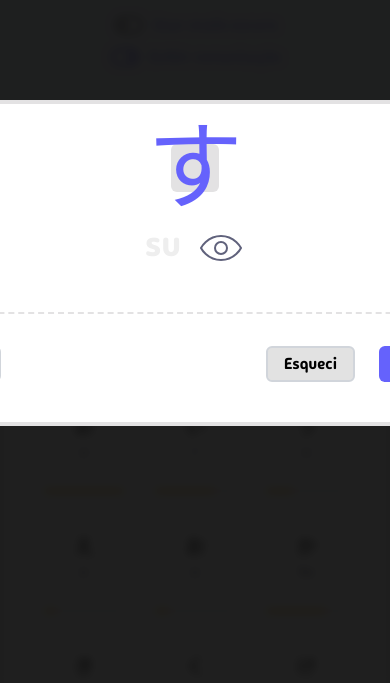
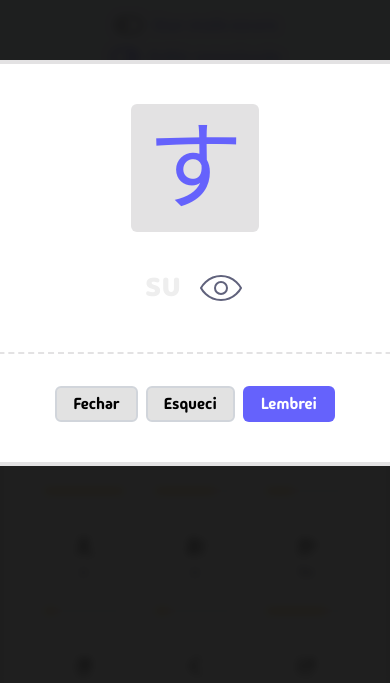
Before and after one commit to jeffreyalvr/react-japanese-trainer, a React (Vite) app: page / in a window 390 px wide. Shown: the part 159-842 px from the top of the page. Built offline with nearby package versions, Linux system fonts and the light colour scheme.

Commit message:
Reorganiza responsividade

```diff
--- a/src/components/Modal/ModalContent/index.tsx
+++ b/src/components/Modal/ModalContent/index.tsx
@@ -1,7 +1,7 @@
 const ModalContent = () => {
   return (
     <div className="flex flex-col gap-8 items-center justify-center w-full">
-      <div className="flex flex-col items-center justify-center rounded-md size-12 sm:size-max p-4 bg-[var(--border-box-light)] dark:bg-[var(--border-box-dark)]">
+      <div className="flex flex-col size-max items-center justify-center rounded-md sm:size-max p-4 bg-[var(--border-box-light)] dark:bg-[var(--border-box-dark)]">
         <h1 className="text-8xl text-[var(--primary)]">す</h1>
       </div>
       <div className="flex flex-row gap-4 h-max items-center">
--- a/src/components/Modal/ModalFooter/index.tsx
+++ b/src/components/Modal/ModalFooter/index.tsx
@@ -2,9 +2,9 @@ import { Button } from "../../Button";
 
 const ModalFooter = () => {
   return (
-    <footer className="pt-8 flex flex-row items-center justify-between w-full border-t-2 border-dashed border-[var(--border-box-light)] dark:border-[var(--border-box-dark)]">
+    <footer className="pt-8 flex flex-row gap-2 items-center justify-center w-full border-t-2 border-dashed border-[var(--border-box-light)] dark:border-[var(--border-box-dark)] sm:gap-0 sm:justify-between">
       <Button variant="secondary" text="Fechar" />
-      <div className="flex flex-row gap-6">
+      <div className="flex flex-row gap-2 sm:gap-6">
         <Button
           variant="secondary"
           title="Marcar como esquecido"
```
